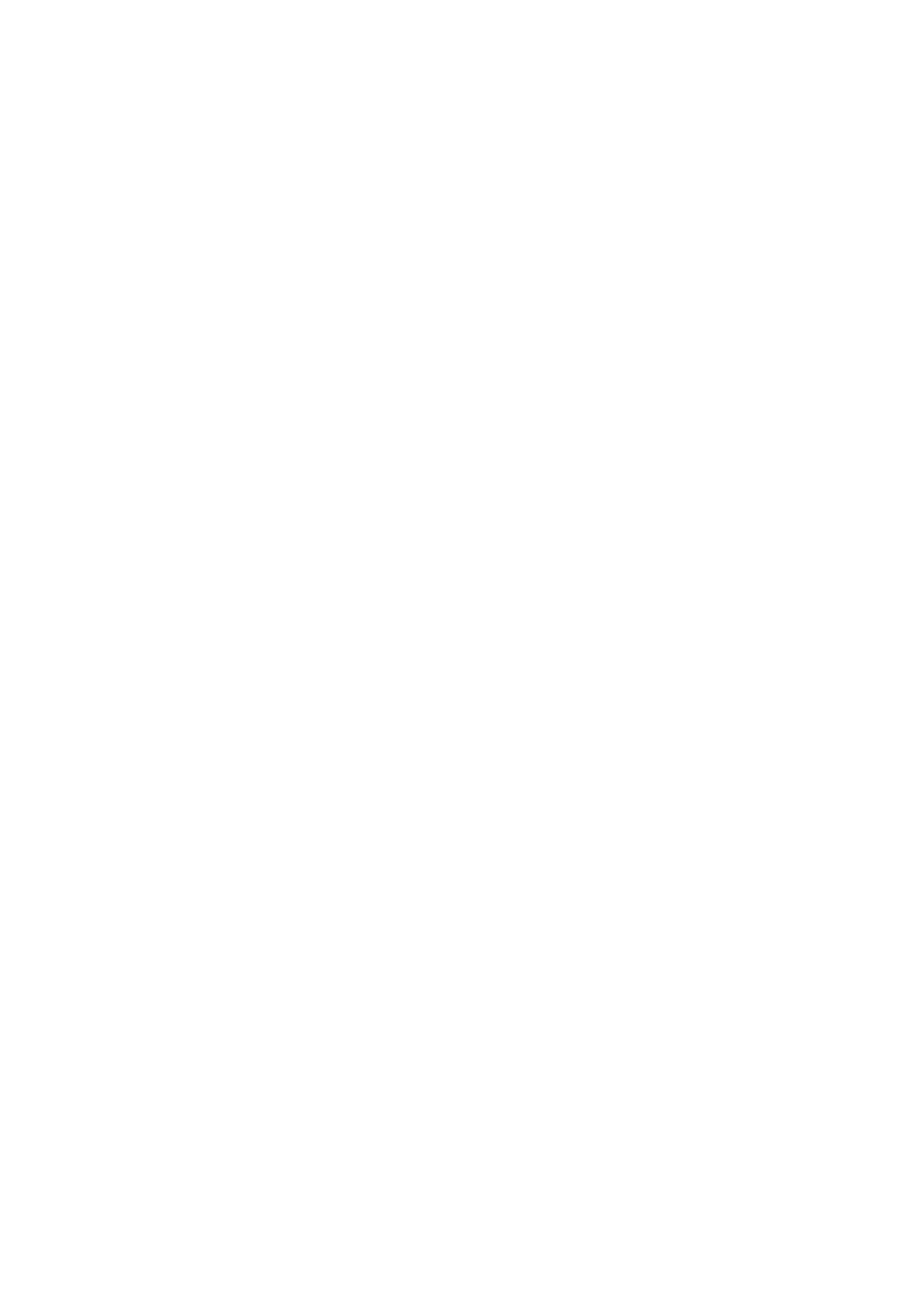
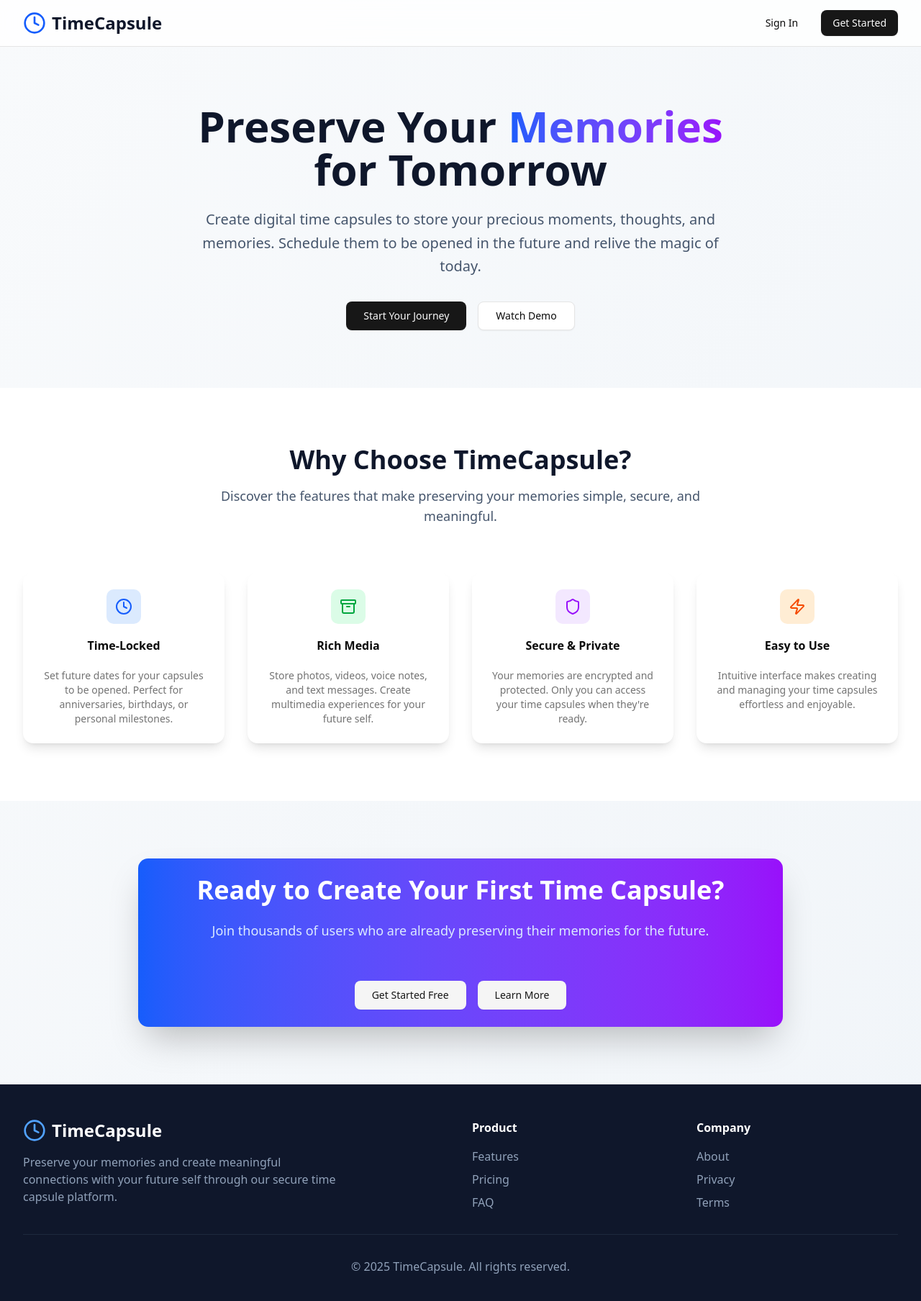
Before and after one commit to Lopez-JhonLay/time-capsule-app, a React (Vite) app in the folder frontend/: page / in a window 1280 px wide. Before the commit this address had no page. Shown: the top 1808 px of the page at 72% size. Before the commit the page ends 800 px from the top, so only its background shows below. Built offline with nearby package versions, Linux system fonts and the light colour scheme.

Commit message:
add landing page with navigation and features sections

```diff
--- a/frontend/src/App.jsx
+++ b/frontend/src/App.jsx
@@ -1,5 +1,6 @@
 import { Routes, Route } from "react-router-dom";
 
+import Landing from "./pages/Landing";
 import Login from "./pages/Login";
 import Register from "./pages/Register";
 
@@ -7,6 +8,10 @@ function App() {
 	return (
 		<div>
 			<Routes>
+				<Route
+					path="/"
+					element={<Landing />}
+				/>
 				<Route
 					path="/login"
 					element={<Login />}
--- /dev/null
+++ b/frontend/src/pages/Landing.jsx
@@ -0,0 +1,270 @@
+import { Button } from "../components/ui/button";
+import {
+	Card,
+	CardContent,
+	CardDescription,
+	CardHeader,
+	CardTitle,
+} from "../components/ui/card";
+import { Clock, Archive, Shield, Zap } from "lucide-react";
+import { Link } from "react-router-dom";
+
+export default function Landing() {
+	return (
+		<div className="min-h-screen bg-gradient-to-br from-slate-50 to-slate-100 dark:from-slate-900 dark:to-slate-800">
+			{/* Navigation */}
+			<nav className="border-b bg-white/80 dark:bg-slate-900/80 backdrop-blur-md sticky top-0 z-50">
+				<div className="max-w-7xl mx-auto px-4 sm:px-6 lg:px-8">
+					<div className="flex justify-between items-center h-16">
+						<div className="flex items-center space-x-2">
+							<Clock className="h-8 w-8 text-blue-600" />
+							<span className="text-2xl font-bold text-slate-900 dark:text-white">
+								TimeCapsule
+							</span>
+						</div>
+						<div className="flex items-center space-x-4">
+							<Link to="/login">
+								<Button variant="ghost">Sign In</Button>
+							</Link>
+							<Link to="/register">
+								<Button>Get Started</Button>
+							</Link>
+						</div>
+					</div>
+				</div>
+			</nav>
+
+			{/* Hero Section */}
+			<section className="py-20 px-4 sm:px-6 lg:px-8">
+				<div className="max-w-7xl mx-auto text-center">
+					<div className="max-w-3xl mx-auto">
+						<h1 className="text-4xl sm:text-6xl font-bold text-slate-900 dark:text-white mb-6">
+							Preserve Your{" "}
+							<span className="text-transparent bg-clip-text bg-gradient-to-r from-blue-600 to-purple-600">
+								Memories
+							</span>{" "}
+							for Tomorrow
+						</h1>
+						<p className="text-xl text-slate-600 dark:text-slate-300 mb-8 leading-relaxed">
+							Create digital time capsules to store your precious moments,
+							thoughts, and memories. Schedule them to be opened in the future
+							and relive the magic of today.
+						</p>
+						<div className="flex flex-col sm:flex-row gap-4 justify-center">
+							<Link to="/register">
+								<Button
+									size="lg"
+									className="w-full sm:w-auto"
+								>
+									Start Your Journey
+								</Button>
+							</Link>
+							<Button
+								variant="outline"
+								size="lg"
+								className="w-full sm:w-auto"
+							>
+								Watch Demo
+							</Button>
+						</div>
+					</div>
+				</div>
+			</section>
+
+			{/* Features Section */}
+			<section className="py-20 px-4 sm:px-6 lg:px-8 bg-white dark:bg-slate-900">
+				<div className="max-w-7xl mx-auto">
+					<div className="text-center mb-16">
+						<h2 className="text-3xl sm:text-4xl font-bold text-slate-900 dark:text-white mb-4">
+							Why Choose TimeCapsule?
+						</h2>
+						<p className="text-lg text-slate-600 dark:text-slate-300 max-w-2xl mx-auto">
+							Discover the features that make preserving your memories simple,
+							secure, and meaningful.
+						</p>
+					</div>
+
+					<div className="grid md:grid-cols-2 lg:grid-cols-4 gap-8">
+						<Card className="border-0 shadow-lg hover:shadow-xl transition-shadow duration-300">
+							<CardHeader className="text-center">
+								<div className="mx-auto w-12 h-12 bg-blue-100 dark:bg-blue-900 rounded-lg flex items-center justify-center mb-4">
+									<Clock className="h-6 w-6 text-blue-600 dark:text-blue-400" />
+								</div>
+								<CardTitle>Time-Locked</CardTitle>
+							</CardHeader>
+							<CardContent>
+								<CardDescription className="text-center">
+									Set future dates for your capsules to be opened. Perfect for
+									anniversaries, birthdays, or personal milestones.
+								</CardDescription>
+							</CardContent>
+						</Card>
+
+						<Card className="border-0 shadow-lg hover:shadow-xl transition-shadow duration-300">
+							<CardHeader className="text-center">
+								<div className="mx-auto w-12 h-12 bg-green-100 dark:bg-green-900 rounded-lg flex items-center justify-center mb-4">
+									<Archive className="h-6 w-6 text-green-600 dark:text-green-400" />
+								</div>
+								<CardTitle>Rich Media</CardTitle>
+							</CardHeader>
+							<CardContent>
+								<CardDescription className="text-center">
+									Store photos, videos, voice notes, and text messages. Create
+									multimedia experiences for your future self.
+								</CardDescription>
+							</CardContent>
+						</Card>
+
+						<Card className="border-0 shadow-lg hover:shadow-xl transition-shadow duration-300">
+							<CardHeader className="text-center">
+								<div className="mx-auto w-12 h-12 bg-purple-100 dark:bg-purple-900 rounded-lg flex items-center justify-center mb-4">
+									<Shield className="h-6 w-6 text-purple-600 dark:text-purple-400" />
+								</div>
+								<CardTitle>Secure & Private</CardTitle>
+							</CardHeader>
+							<CardContent>
+								<CardDescription className="text-center">
+									Your memories are encrypted and protected. Only you can access
+									your time capsules when they're ready.
+								</CardDescription>
+							</CardContent>
+						</Card>
+
+						<Card className="border-0 shadow-lg hover:shadow-xl transition-shadow duration-300">
+							<CardHeader className="text-center">
+								<div className="mx-auto w-12 h-12 bg-orange-100 dark:bg-orange-900 rounded-lg flex items-center justify-center mb-4">
+									<Zap className="h-6 w-6 text-orange-600 dark:text-orange-400" />
+								</div>
+								<CardTitle>Easy to Use</CardTitle>
+							</CardHeader>
+							<CardContent>
+								<CardDescription className="text-center">
+									Intuitive interface makes creating and managing your time
+									capsules effortless and enjoyable.
+								</CardDescription>
+							</CardContent>
+						</Card>
+					</div>
+				</div>
+			</section>
+
+			{/* CTA Section */}
+			<section className="py-20 px-4 sm:px-6 lg:px-8">
+				<div className="max-w-4xl mx-auto text-center">
+					<Card className="border-0 shadow-2xl bg-gradient-to-r from-blue-600 to-purple-600 text-white">
+						<CardHeader className="pb-8">
+							<CardTitle className="text-3xl sm:text-4xl font-bold mb-4">
+								Ready to Create Your First Time Capsule?
+							</CardTitle>
+							<CardDescription className="text-blue-100 text-lg">
+								Join thousands of users who are already preserving their
+								memories for the future.
+							</CardDescription>
+						</CardHeader>
+						<CardContent className="pt-0">
+							<div className="flex flex-col sm:flex-row gap-4 justify-center">
+								<Link to="/register">
+									<Button
+										size="lg"
+										variant="secondary"
+										className="w-full sm:w-auto cursor-pointer"
+									>
+										Get Started Free
+									</Button>
+								</Link>
+								<Link to="/learn-more">
+									<Button
+										size="lg"
+										variant="secondary"
+										className="w-full sm:w-auto cursor-pointer"
+									>
+										Learn More
+									</Button>
+								</Link>
+							</div>
+						</CardContent>
+					</Card>
+				</div>
+			</section>
+
+			{/* Footer */}
+			<footer className="bg-slate-900 text-white py-12 px-4 sm:px-6 lg:px-8">
+				<div className="max-w-7xl mx-auto">
+					<div className="grid md:grid-cols-4 gap-8">
+						<div className="md:col-span-2">
+							<div className="flex items-center space-x-2 mb-4">
+								<Clock className="h-8 w-8 text-blue-400" />
+								<span className="text-2xl font-bold">TimeCapsule</span>
+							</div>
+							<p className="text-slate-400 max-w-md">
+								Preserve your memories and create meaningful connections with
+								your future self through our secure time capsule platform.
+							</p>
+						</div>
+						<div>
+							<h3 className="font-semibold mb-4">Product</h3>
+							<ul className="space-y-2 text-slate-400">
+								<li>
+									<a
+										href="#"
+										className="hover:text-white transition-colors"
+									>
+										Features
+									</a>
+								</li>
+								<li>
+									<a
+										href="#"
+										className="hover:text-white transition-colors"
+									>
+										Pricing
+									</a>
+								</li>
+								<li>
+									<a
+										href="#"
+										className="hover:text-white transition-colors"
+									>
+										FAQ
+									</a>
+								</li>
+							</ul>
+						</div>
+						<div>
+							<h3 className="font-semibold mb-4">Company</h3>
+							<ul className="space-y-2 text-slate-400">
+								<li>
+									<a
+										href="#"
+										className="hover:text-white transition-colors"
+									>
+										About
+									</a>
+								</li>
+								<li>
+									<a
+										href="#"
+										className="hover:text-white transition-colors"
+									>
+										Privacy
+									</a>
+								</li>
+								<li>
+									<a
+										href="#"
+										className="hover:text-white transition-colors"
+									>
+										Terms
+									</a>
+								</li>
+							</ul>
+						</div>
+					</div>
+					<div className="border-t border-slate-800 mt-8 pt-8 text-center text-slate-400">
+						<p>&copy; 2025 TimeCapsule. All rights reserved.</p>
+					</div>
+				</div>
+			</footer>
+		</div>
+	);
+}
```
